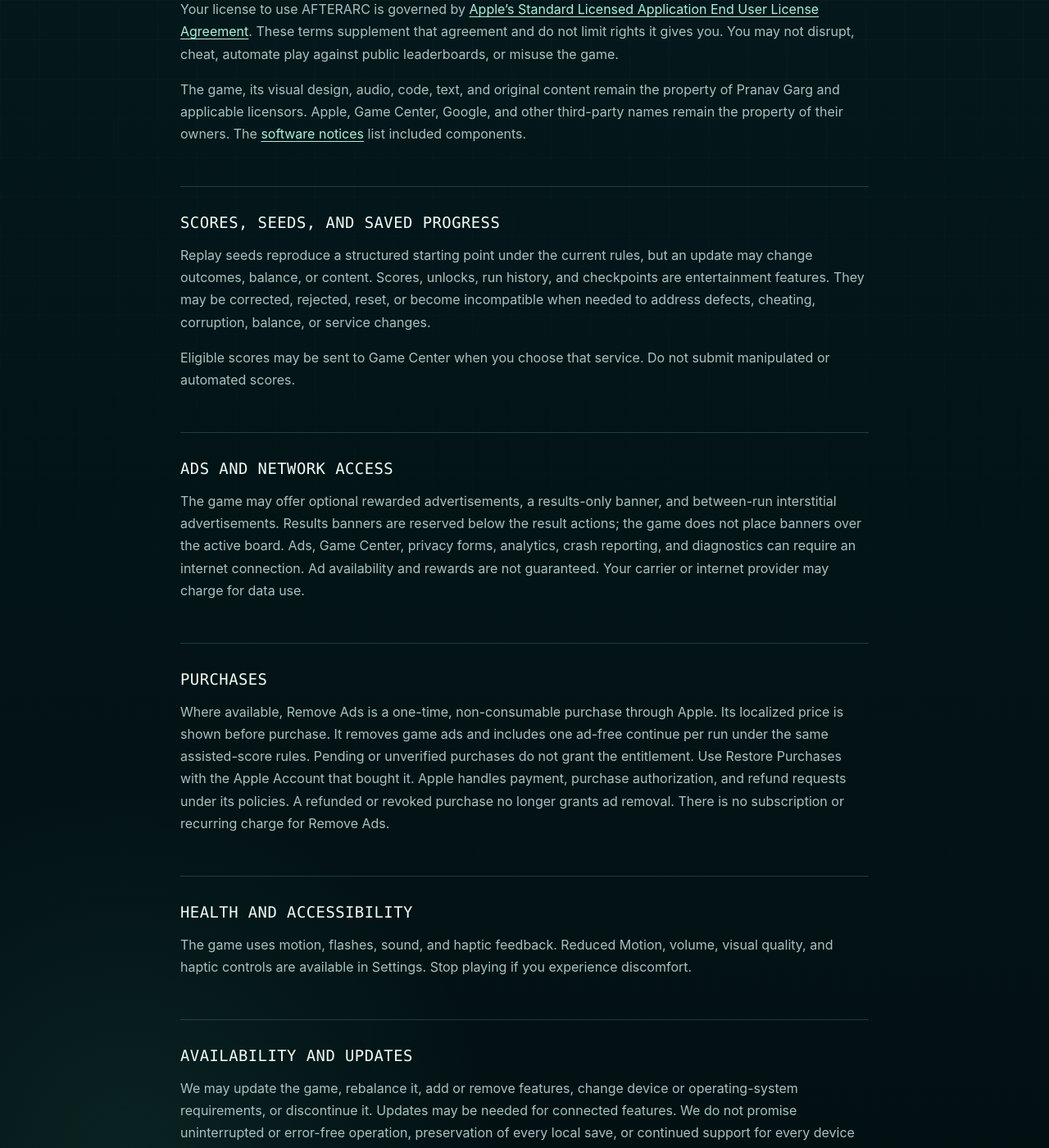
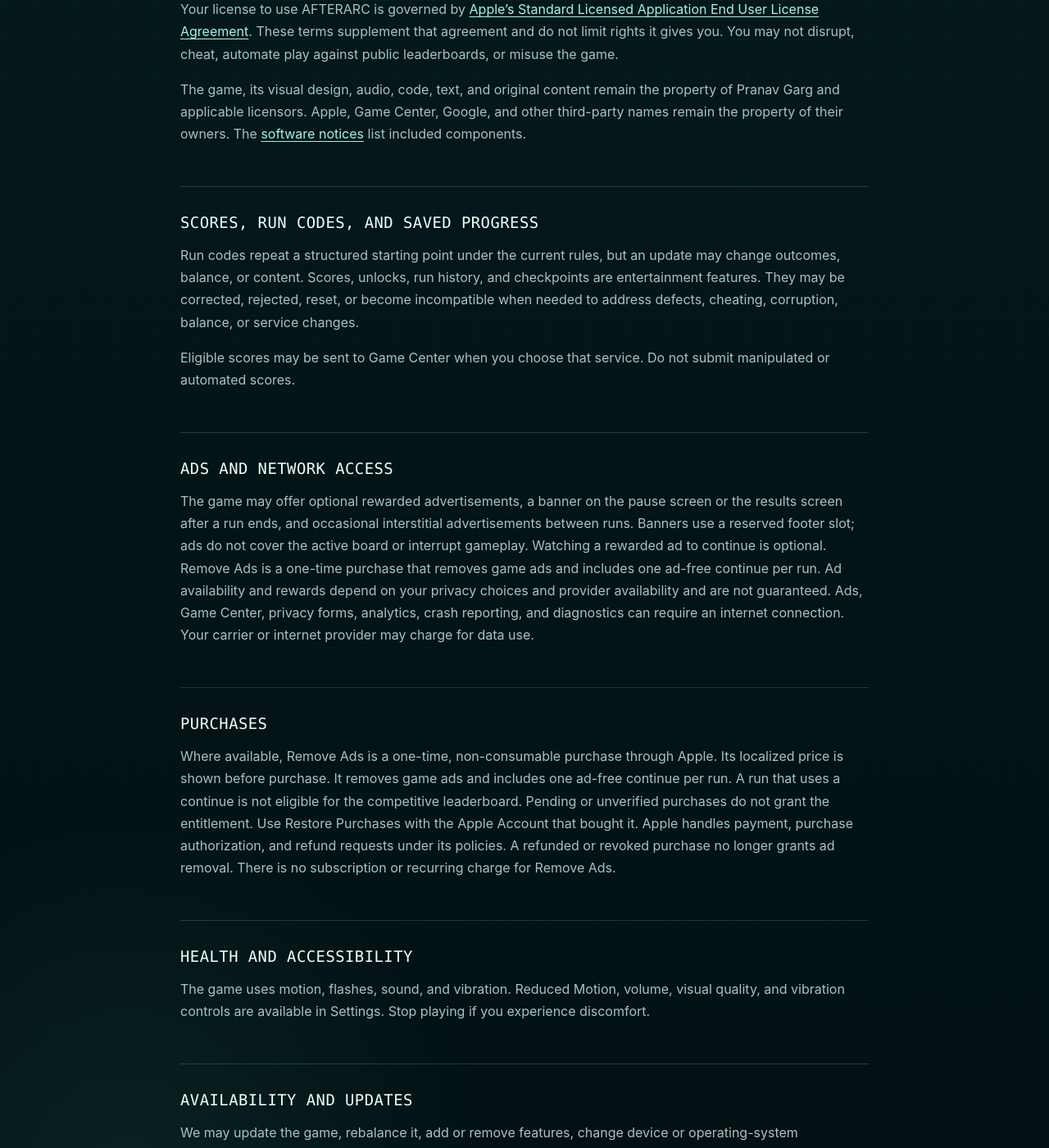
Before and after one commit to pgtgrly/pgtgrly.github.io, a Jekyll site: the page afterarc/afterarc-terms.html, which Jekyll copies as it is, in a window 1280 px wide and 1400 px high, scrolled down 561 px. Shown: the whole window at 82% size. Built offline with Jekyll 4.4.1, drawn with Linux system fonts in a browser that asks for light colours; some of the changed text lies outside the part shown.

Commit message:
Align AFTERARC public ad disclosures

```diff
--- a/afterarc/afterarc-terms.html
+++ b/afterarc/afterarc-terms.html
@@ -12,12 +12,12 @@
 <body>
   <header class="site-header shell"><a class="brand" href="index.html"><img src="app-icon.svg" alt=""><span>AFTERARC</span></a><nav class="site-nav" aria-label="Main navigation"><a href="index.html">The game</a><a href="afterarc-support.html">Support</a><a href="afterarc-privacy.html">Privacy</a></nav></header>
   <main class="document">
-    <header class="document-header"><p class="eyebrow">Rules beyond the arena</p><h1>Terms<br><em>of Use.</em></h1><p class="lede">These terms apply when you download or use AFTERARC, an iPhone game provided by Pranav Garg.</p><p class="meta">Effective 12 September 2026</p></header>
+    <header class="document-header"><p class="eyebrow">Terms for using AFTERARC</p><h1>Terms<br><em>of Use.</em></h1><p class="lede">These terms apply when you download or use AFTERARC, an iPhone game provided by Pranav Garg.</p><p class="meta">Effective 20 September 2026</p></header>
     <section><h2>Using the game</h2><p>Your license to use AFTERARC is governed by <a href="https://www.apple.com/legal/internet-services/itunes/dev/stdeula/" target="_blank" rel="noopener noreferrer">Apple’s Standard Licensed Application End User License Agreement</a>. These terms supplement that agreement and do not limit rights it gives you. You may not disrupt, cheat, automate play against public leaderboards, or misuse the game.</p><p>The game, its visual design, audio, code, text, and original content remain the property of Pranav Garg and applicable licensors. Apple, Game Center, Google, and other third-party names remain the property of their owners. The <a href="afterarc-licenses.html">software notices</a> list included components.</p></section>
-    <section><h2>Scores, seeds, and saved progress</h2><p>Replay seeds reproduce a structured starting point under the current rules, but an update may change outcomes, balance, or content. Scores, unlocks, run history, and checkpoints are entertainment features. They may be corrected, rejected, reset, or become incompatible when needed to address defects, cheating, corruption, balance, or service changes.</p><p>Eligible scores may be sent to Game Center when you choose that service. Do not submit manipulated or automated scores.</p></section>
-    <section><h2>Ads and network access</h2><p>The game may offer optional rewarded advertisements, a results-only banner, and between-run interstitial advertisements. Results banners are reserved below the result actions; the game does not place banners over the active board. Ads, Game Center, privacy forms, analytics, crash reporting, and diagnostics can require an internet connection. Ad availability and rewards are not guaranteed. Your carrier or internet provider may charge for data use.</p></section>
-    <section><h2>Purchases</h2><p>Where available, Remove Ads is a one-time, non-consumable purchase through Apple. Its localized price is shown before purchase. It removes game ads and includes one ad-free continue per run under the same assisted-score rules. Pending or unverified purchases do not grant the entitlement. Use Restore Purchases with the Apple Account that bought it. Apple handles payment, purchase authorization, and refund requests under its policies. A refunded or revoked purchase no longer grants ad removal. There is no subscription or recurring charge for Remove Ads.</p></section>
-    <section><h2>Health and accessibility</h2><p>The game uses motion, flashes, sound, and haptic feedback. Reduced Motion, volume, visual quality, and haptic controls are available in Settings. Stop playing if you experience discomfort.</p></section>
+    <section><h2>Scores, Run codes, and saved progress</h2><p>Run codes repeat a structured starting point under the current rules, but an update may change outcomes, balance, or content. Scores, unlocks, run history, and checkpoints are entertainment features. They may be corrected, rejected, reset, or become incompatible when needed to address defects, cheating, corruption, balance, or service changes.</p><p>Eligible scores may be sent to Game Center when you choose that service. Do not submit manipulated or automated scores.</p></section>
+    <section><h2>Ads and network access</h2><p>The game may offer optional rewarded advertisements, a banner on the pause screen or the results screen after a run ends, and occasional interstitial advertisements between runs. Banners use a reserved footer slot; ads do not cover the active board or interrupt gameplay. Watching a rewarded ad to continue is optional. Remove Ads is a one-time purchase that removes game ads and includes one ad-free continue per run. Ad availability and rewards depend on your privacy choices and provider availability and are not guaranteed. Ads, Game Center, privacy forms, analytics, crash reporting, and diagnostics can require an internet connection. Your carrier or internet provider may charge for data use.</p></section>
+    <section><h2>Purchases</h2><p>Where available, Remove Ads is a one-time, non-consumable purchase through Apple. Its localized price is shown before purchase. It removes game ads and includes one ad-free continue per run. A run that uses a continue is not eligible for the competitive leaderboard. Pending or unverified purchases do not grant the entitlement. Use Restore Purchases with the Apple Account that bought it. Apple handles payment, purchase authorization, and refund requests under its policies. A refunded or revoked purchase no longer grants ad removal. There is no subscription or recurring charge for Remove Ads.</p></section>
+    <section><h2>Health and accessibility</h2><p>The game uses motion, flashes, sound, and vibration. Reduced Motion, volume, visual quality, and vibration controls are available in Settings. Stop playing if you experience discomfort.</p></section>
     <section><h2>Availability and updates</h2><p>We may update the game, rebalance it, add or remove features, change device or operating-system requirements, or discontinue it. Updates may be needed for connected features. We do not promise uninterrupted or error-free operation, preservation of every local save, or continued support for every device or iOS version.</p></section>
     <section><h2>Disclaimer and limits</h2><p>To the extent permitted by law, the game is provided “as is” and “as available,” without warranties beyond those that cannot lawfully be excluded. To the extent permitted by law, Pranav Garg is not liable for indirect, incidental, special, consequential, or punitive loss arising from use of or inability to use the game or a third-party service. Nothing in these terms excludes guarantees, remedies, or liabilities that cannot be excluded under applicable consumer law.</p></section>
     <section><h2>Ending use and contact</h2><p>You may stop using the game and delete it at any time. We may suspend connected features for abuse, fraud, leaderboard manipulation, security risks, or a material breach of these terms.</p><p>We may update these terms as the game changes. The effective date above identifies the latest version. Questions can be sent to <a href="mailto:pranavgarg@gmail.com?subject=AFTERARC%20terms">pranavgarg@gmail.com</a>.</p></section>
```
Also changed, not shown: afterarc/afterarc-privacy.html (+4 -3 lines), afterarc/afterarc-support.html (+1 -1 lines).
